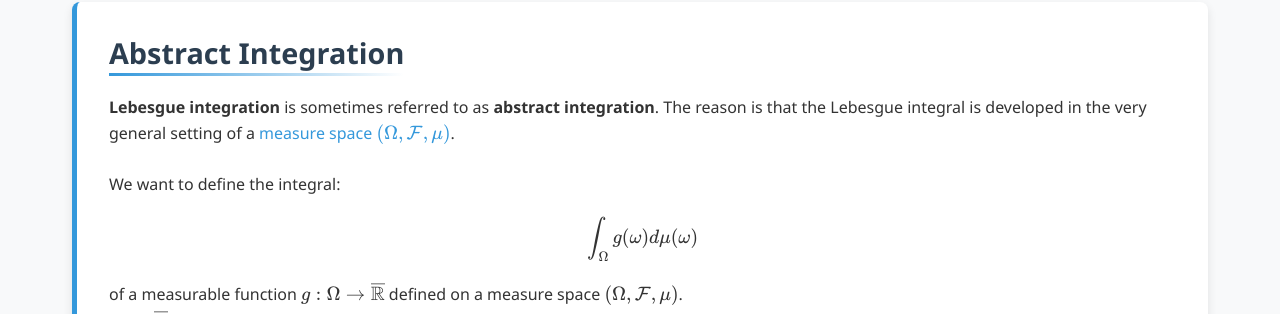
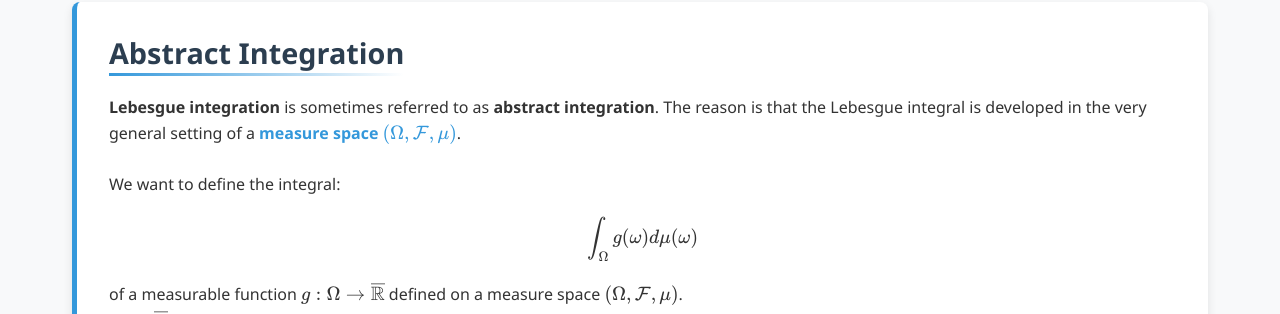
Before and after one commit to Yusukey01/yusukey01.github.io, a Jekyll site: the page built from Mathematics/Calculus/lebesgue.html, in a window 1280 px wide and 900 px high, scrolled down 576 px. Shown: the part 136-450 px from the top of the window. Built offline with Jekyll 4.4.1, drawn with Linux system fonts in a browser that asks for light colours.

Commit message:
added insight and updated link

```diff
--- a/Mathematics/Calculus/lebesgue.html
+++ b/Mathematics/Calculus/lebesgue.html
@@ -119,7 +119,7 @@ uses_python: false
                 <h2>Abstract Integration</h2>
                 <p>
                     <strong>Lebesgue integration</strong> is sometimes referred to as <strong>abstract integration</strong>. The reason is that the
-                    Lebesgue integral is developed in the very general setting of a <a href="measure.html">measure space \((\Omega, \mathcal{F}, \mu)\)</a>.
+                    Lebesgue integral is developed in the very general setting of a <a href="measure.html"><strong>measure space \((\Omega, \mathcal{F}, \mu)\)</strong></a>.
                     <br><br>
                     We want to define the integral:
                     \[
--- a/Mathematics/Probability/importance_sampling.html
+++ b/Mathematics/Probability/importance_sampling.html
@@ -367,7 +367,7 @@ uses_python: false
                 <p>
                     This estimator is <strong>biased</strong> for finite \(N_s\) because it involves a ratio of random variables,
                     but it is <strong>consistent</strong>: as \(N_s \to \infty\), the bias vanishes and the estimator converges
-                    <a href="..\Calculus\lebesgue.html#cf"><strong>almost surely</strong></a> to the true expectation.
+                    <a href="..\Calculus\lebesgue.html#c_f"><strong>almost surely</strong></a> to the true expectation.
                 </p>
 
                 <p>
```
